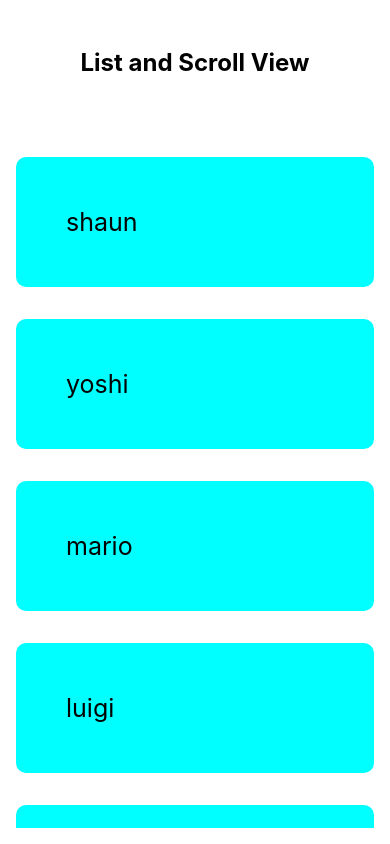
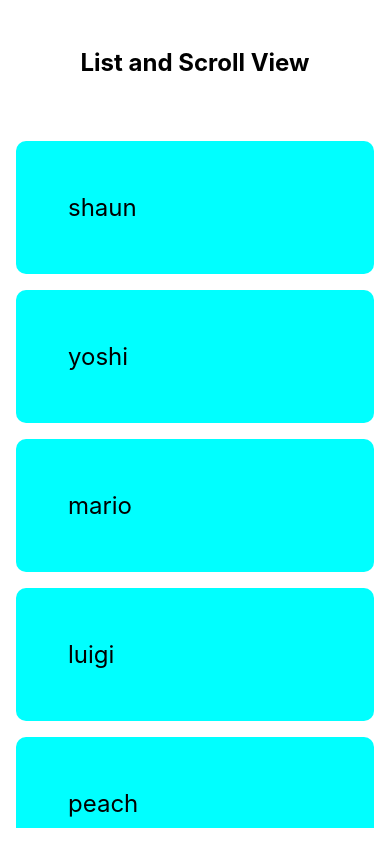
Before and after one commit to alifrizqullahmaruf/React_Native_ToDoList, a React Native app: screen / in a window 390 px wide. Built offline with nearby package versions, Linux system fonts and the light colour scheme.

Commit message:
React Native Tutorial #7 - Flat List Component

```diff
--- a/App.js
+++ b/App.js
@@ -1,5 +1,5 @@
 import React, { useState } from 'react';
-import { Button, StyleSheet, Text, TextInput, View, ScrollView } from 'react-native';
+import { Button, StyleSheet, Text, TextInput, View, ScrollView, FlatList } from 'react-native';
 
 export default function App() {
   // Object atau data yang akan digunakan untuk useState
@@ -18,13 +18,18 @@ export default function App() {
       <View style={styles.inputContainer}>
         <Text style={styles.headline}>List and Scroll View</Text>
       </View>
-      <ScrollView style={styles.scrollView}>
-        {people.map((item) => (
-          <View key={item.key} style={styles.item}>
+
+      <FlatList
+        style={styles.listContainer}
+        keyExtractor={(item) => item.key}
+        data={people}
+        renderItem={({ item }) => (
+          <View style={styles.item}>
             <Text style={styles.text}>{item.name}</Text>
           </View>
-        ))}
-      </ScrollView>
+        )}
+      />
+
     </View>
   );
 }
@@ -45,17 +50,19 @@ const styles = StyleSheet.create({
   inputContainer: {
     margin: 16,
   },
-  scrollView: {
+  listContainer: {
     marginTop: 16,
   },
   item: {
-    marginTop: 32,
-    padding: 50,
+    marginTop: 16,
+    padding: 20,
     backgroundColor: 'aqua',
     borderRadius: 10,
-    // alignItems: 'center',
   },
   text: {
-    fontSize: 25,
+    fontSize: 18,
+    fontSize:24,
+    padding: 32,
+
   },
 });
```
